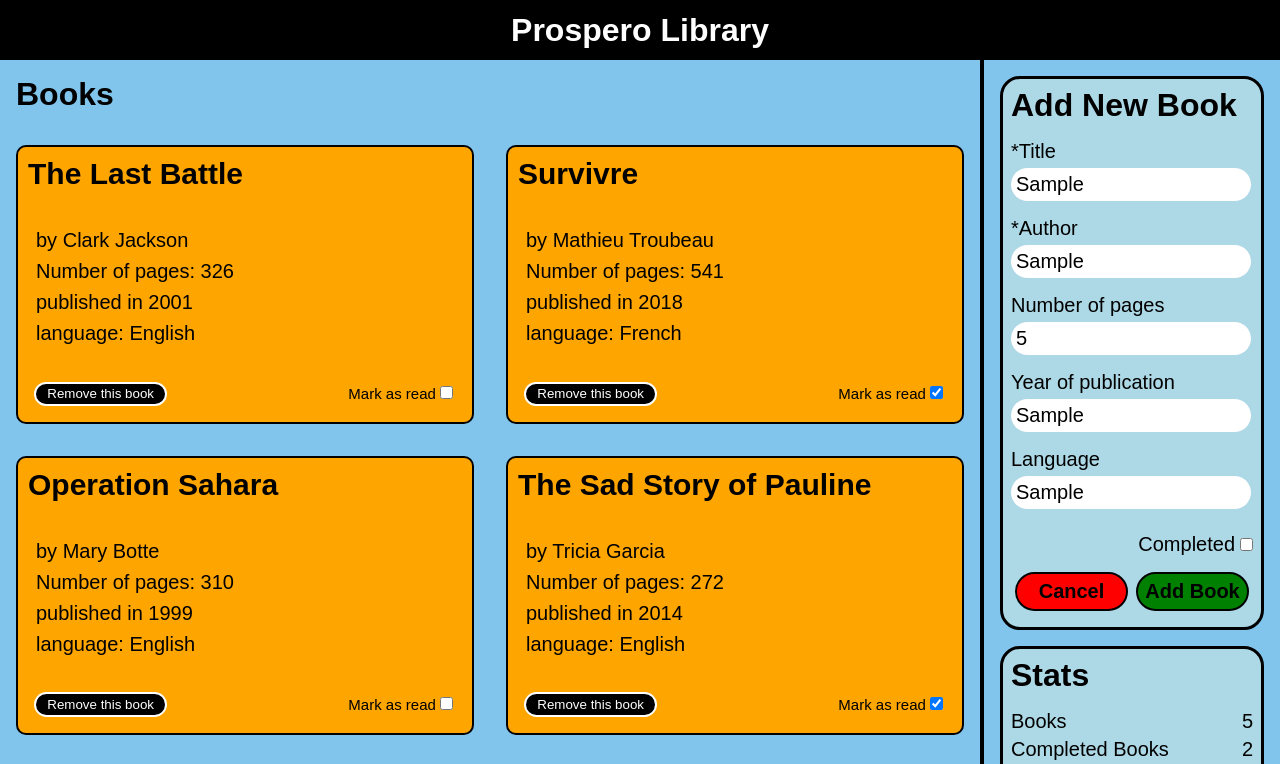
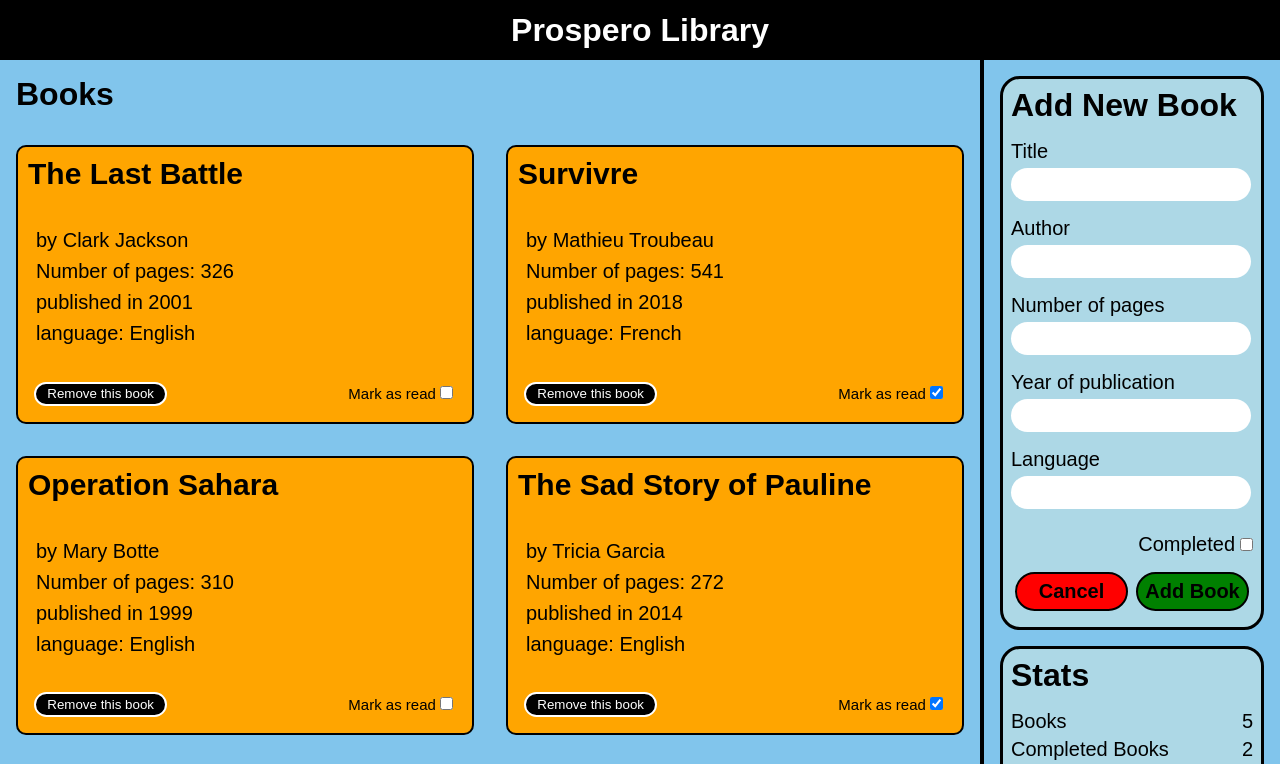
Before and after one commit to prospero-apps/library, a plain HTML site: page index.html in a window 1280 px wide. Both pictures are taken after typing "Sample", "Sample", "5", "Sample", "Sample" into the empty fields and a click on the button "Add Book". Shown: the top 764 px of the page. Drawn offline with Linux system fonts and the light colour scheme.

Commit message:
Modify addNewBook method to reset form after creating new book

```diff
--- a/file.js
+++ b/file.js
@@ -16,6 +16,9 @@ const pageCount = document.querySelector('#page-count');
 
 // books section
 const books = document.querySelector('#books');
+
+// sidebar form
+const newBookForm = document.getElementById('add-book');
 
 /* Main stuff */
 let library = [];
@@ -56,9 +59,12 @@ function addNewBook() {
                     pagesInput.value,
                     publishedInput.value,
                     languageInput.value,
-                    readInput.value);
+                    readInput.checked);
 
     addBookToLibrary(book);
+    books.appendChild(createBook(book));
+
+    newBookForm.reset();
 }
 
 function createBook(book) {
--- a/index.html
+++ b/index.html
@@ -15,110 +15,19 @@
         </div>
         <div id="main">
             <h1>Books</h1>
-            <div id="books">
-                <!-- <div class="book">
-                    <div class="title">The Last Battle</div>
-                    <div class="book-details">
-                        <div class="author">Clark Jackson</div>
-                        <div class="pages">326</div>
-                        <div class="published">2001</div>
-                        <div class="language">English</div>
-                    </div>
-                    <div class="handle-book">
-                        <div class="remove">
-                            <button type="button">Remove this book</button>
-                        </div>
-                        <div class="read">
-                            <label for="read1">Mark as read </label>
-                            <input id="read1" type="checkbox" class="read-checkbox">
-                        </div>
-                    </div>
-                </div>
-                <div class="book">
-                    <div class="title">Survivre</div>
-                    <div class="book-details">
-                        <div class="author">Matthieu Troubeau</div>
-                        <div class="pages">541</div>
-                        <div class="published">2018</div>
-                        <div class="language">French</div>
-                    </div>
-                    <div class="handle-book">
-                        <div class="remove">
-                            <button type="button">Remove this book</button>
-                        </div>
-                        <div class="read">
-                            <label for="read2">Mark as read </label>
-                            <input id="read2" type="checkbox" class="read-checkbox">
-                        </div>
-                    </div>
-                </div>
-                <div class="book">
-                    <div class="title">Operation Sahara</div>
-                    <div class="book-details">
-                        <div class="author">Mary Botte</div>
-                        <div class="pages">310</div>
-                        <div class="published">1999</div>
-                        <div class="language">English</div>
-                    </div>
-                    <div class="handle-book">
-                        <div class="remove">
-                            <button type="button">Remove this book</button>
-                        </div>
-                        <div class="read">
-                            <label for="read3">Mark as read </label>
-                            <input id="read3" type="checkbox" class="read-checkbox">
-                        </div>
-                    </div>
-                </div>
-                <div class="book">
-                    <div class="title">The Sad Story of Pauline</div>
-                    <div class="book-details">
-                        <div class="author">Tricia Garcia</div>
-                        <div class="pages">272</div>
-                        <div class="published">2014</div>
-                        <div class="language">English</div>
-                    </div>
-                    <div class="handle-book">
-                        <div class="remove">
-                            <button type="button">Remove this book</button>
-                        </div>
-                        <div class="read">
-                            <label for="read4">Mark as read </label>
-                            <input id="read4" type="checkbox" class="read-checkbox">
-                        </div>
-                    </div>
-                </div>
-                <div class="book">
-                    <div class="title">La rousse dans le bois</div>
-                    <div class="book-details">
-                        <div class="author">Pierre Dubois</div>
-                        <div class="pages">452</div>
-                        <div class="published">2010</div>
-                        <div class="language">French</div>
-                    </div>
-                    <div class="handle-book">
-                        <div class="remove">
-                            <button type="button">Remove this book</button>
-                        </div>
-                        <div class="read">
-                            <label for="read5">Mark as read </label>
-                            <input id="read5" type="checkbox" class="read-checkbox">
-                        </div>
-                    </div>
-                </div>                 -->
-            </div>
+            <div id="books"></div>
         </div>
         <div id="sidebar">
             <form id="add-book" action="#" method="post">
                 <h1>Add New Book</h1>
                 <div id="book-data">
                     <div class="book-info">
-                        <label for="book-title">*Title</label>
-                        <input type="text" id="book-title" required>
+                        <label for="book-title">Title</label>
+                        <input type="text" id="book-title">
                     </div>
                     <div class="book-info">
-                        <label for="book-author">*Author</label>
-                        <input type="text" id="book-author" required>
+                        <label for="book-author">Author</label>
+                        <input type="text" id="book-author">
                     </div>
                     <div class="book-info">
                         <label for="book-pages">Number of pages</label>
```
